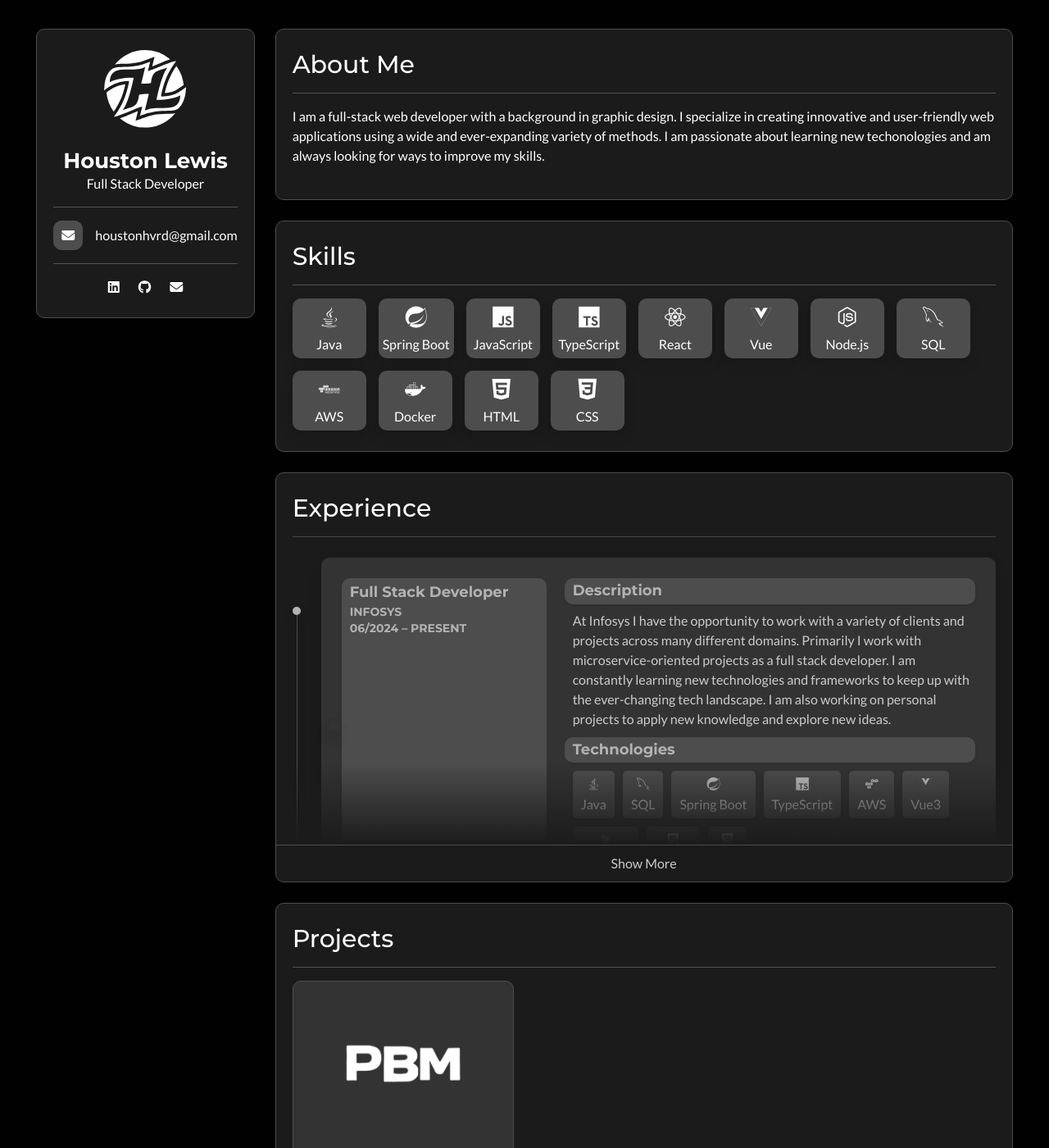
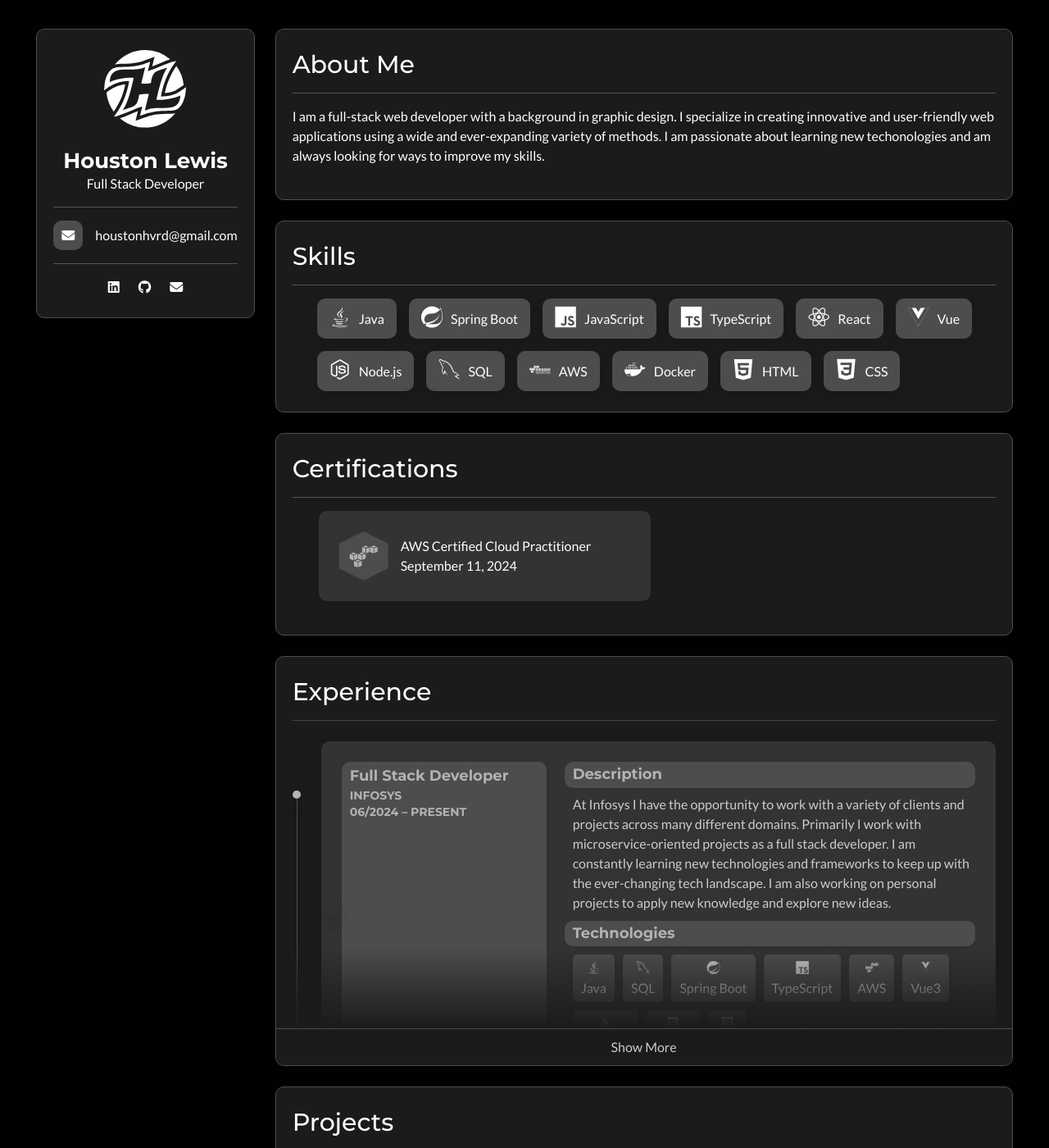
Before and after one commit to houstonlws/houston-lewis, a Jekyll site: the page built from index.html, in a window 1280 px wide and 1400 px high. Shown: the whole window at 82% size. Built offline with Jekyll 4.4.1, drawn with Linux system fonts in a browser that asks for light colours.

Commit message:
added certifications

```diff
--- /dev/null
+++ b/_data/certifications.yml
@@ -0,0 +1,4 @@
+- name: AWS Certified Cloud Practitioner
+  url: https://www.credly.com/badges/dc515493-089a-4a4d-bc80-8955806f15d1/public_url
+  class: devicon-amazonwebservices-plain
+  description: September 11, 2024
--- a/_includes/certifications.html
+++ b/_includes/certifications.html
@@ -0,0 +1,22 @@
+<article class="certifications panel">
+  <h2>Certifications</h2>
+  <hr />
+  <ul class="certifications-list">
+    {% for certification in site.data.certifications %}
+    <li
+      class="certifications-item"
+      onclick="window.open('{{ certification.url }}', '_blank')"
+    >
+      <div class="certifications-item-icon">
+        <i class="{{ certification.class }}"></i>
+      </div>
+      <div class="certifications-item-text">
+        <p class="certifications-item-name">{{ certification.name }}</p>
+        <p class="certifications-item-description">
+          {{ certification.description }}
+        </p>
+      </div>
+    </li>
+    {% endfor %}
+  </ul>
+</article>
--- a/_layouts/home.html
+++ b/_layouts/home.html
@@ -35,7 +35,8 @@
       {% include sidebar.html %}
       <div class="app-content">
         {% include about.html %} {% include skills.html %} {% include
-        experience.html %} {% include portfolio.html %} {{ content }}
+        certifications.html %} {% include experience.html %} {% include
+        portfolio.html %} {{ content }}
       </div>
     </main>
     <script src="https://cdn.jsdelivr.net/npm/bootstrap@5.3.2/dist/js/bootstrap.bundle.min.js"></script>
--- /dev/null
+++ b/_sass/components/certifications.css
@@ -0,0 +1,6 @@
+.certifications-list {
+  list-style: none;
+}
+.certifications-item {
+  text-decoration: none;
+}/*# sourceMappingURL=certifications.css.map */
--- a/assets/css/styles.css
+++ b/assets/css/styles.css
@@ -91,6 +91,55 @@
   .app-content {
     width: 100%;
   }
+}
+
+.certifications-list {
+  display: flex;
+  flex-direction: row;
+  list-style: none;
+  gap: 15px;
+}
+@media (max-width: 992px) {
+  .certifications-list {
+    padding-left: 0;
+  }
+}
+@media (max-width: 768px) {
+  .certifications-list {
+    flex-direction: column;
+  }
+}
+.certifications-item {
+  display: flex;
+  align-items: center;
+  padding: 25px;
+  max-width: 405px;
+  width: 100%;
+  cursor: pointer;
+  background: #333;
+  border-radius: 10px;
+  box-shadow: 0 0.125rem 0.25rem rgba(0, 0, 0, 0.075);
+}
+@media (max-width: 992px) {
+  .certifications-item {
+    max-width: 100%;
+  }
+}
+.certifications-item-icon {
+  width: 60px;
+  height: 60px;
+  aspect-ratio: 1/1;
+  display: flex;
+  align-items: center;
+  justify-content: center;
+  margin-right: 15px;
+  font-size: 35px;
+  background: #4d4d4d;
+  color: #b3b3b3;
+  clip-path: polygon(50% 0%, 100% 25%, 100% 75%, 50% 100%, 0% 75%, 0% 25%);
+}
+.certifications-item P {
+  margin: 0;
 }
 
 .experience {
@@ -529,18 +578,30 @@
   flex-wrap: wrap;
   gap: 15px;
   justify-content: left;
+  float: right;
+  padding-left: 30px;
+}
+@media (max-width: 768px) {
+  .skills-list {
+    padding-left: 0;
+  }
+}
+@media (max-width: 768px) {
+  .skills-list {
+    justify-content: center;
+  }
 }
 .skills-item {
-  display: block;
+  display: flex;
+  align-items: center;
   background: #4d4d4d;
   border-radius: 10px;
-  padding: 5px;
-  min-width: 90px;
-  text-align: center;
+  padding: 5px 15px;
   box-shadow: 0 0.5rem 1rem rgba(0, 0, 0, 0.15);
 }
 .skills-item p {
   margin-bottom: 0;
+  margin-left: 10px;
 }
 .skills-item-icon {
   font-size: 26px;
--- a/assets/css/styles.sass
+++ b/assets/css/styles.sass
@@ -2,6 +2,7 @@
 @use 'layouts/home'
 
 @use 'components/about'
+@use 'components/certifications'
 @use 'components/experience'
 @use 'components/navigation'
 @use 'components/portfolio'
```
Also changed, not shown: _sass/components/certifications.sass (added, +43 -0 lines), 2 other files.
